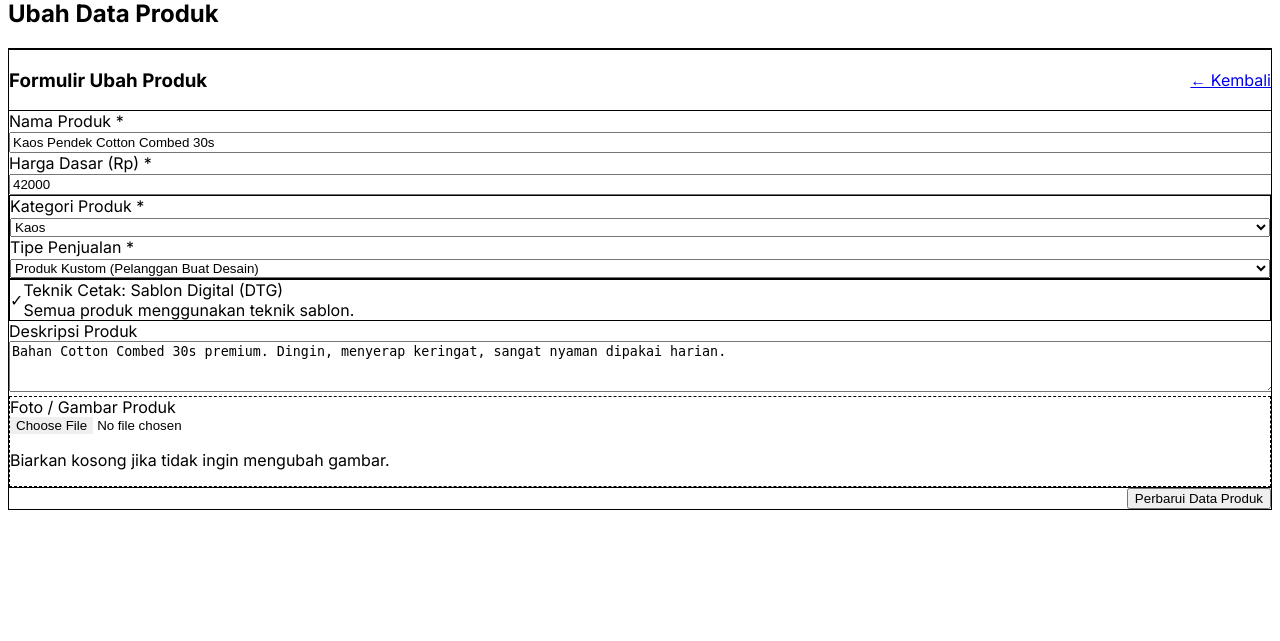
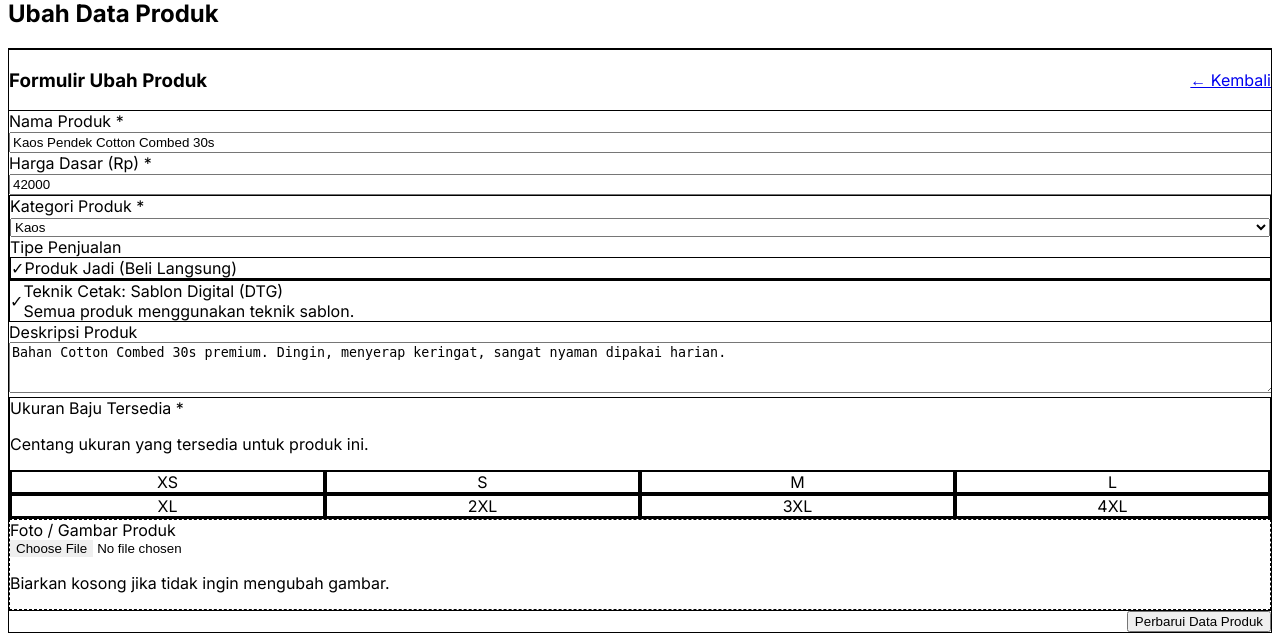
Before and after one commit to Reyonl/project_TA, a Laravel app: page /admin/products/1/edit in a window 1280 px wide. Shown: the part 1058-1699 px from the top of the page. Before the commit the page ends 1568 px from the top, so only its background shows below. Run offline with Laravel 12, Linux system fonts and the light colour scheme; a user stored in the database is signed in; data comes from the database, SQL or seed files in the repository; style sheets or scripts are compiled from the project's sources; parts of the project's set-up code (start-up, migrations or seed data) failed here and were passed over; some libraries are stand-ins or nearby versions.

Commit message:
last add

```diff
--- a/app/Http/Controllers/Admin/ProductController.php
+++ b/app/Http/Controllers/Admin/ProductController.php
@@ -28,10 +28,13 @@
             'tipe_produk' => 'required|in:kustom,jadi',
             'harga_dasar' => 'required|numeric|min:0',
             'deskripsi' => 'nullable|string',
-            'gambar_produk' => 'nullable|image|mimes:jpeg,png,jpg|max:2048'
+            'gambar_produk' => 'nullable|image|mimes:jpeg,png,jpg|max:2048',
+            'ukuran_tersedia' => 'nullable|array',
+            'ukuran_tersedia.*' => 'string|in:XS,S,M,L,XL,2XL,3XL,4XL'
         ]);
 
-        $data = $request->except('gambar_produk');
+        $data = $request->except(['gambar_produk', 'ukuran_tersedia']);
+        $data['ukuran_tersedia'] = json_encode($request->input('ukuran_tersedia', []));
 
         if ($request->hasFile('gambar_produk')) {
             $data['gambar_produk'] = $request->file('gambar_produk')->store('products', 'public');
@@ -55,10 +58,13 @@
             'tipe_produk' => 'required|in:kustom,jadi',
             'harga_dasar' => 'required|numeric|min:0',
             'deskripsi' => 'nullable|string',
-            'gambar_produk' => 'nullable|image|mimes:jpeg,png,jpg|max:2048'
+            'gambar_produk' => 'nullable|image|mimes:jpeg,png,jpg|max:2048',
+            'ukuran_tersedia' => 'nullable|array',
+            'ukuran_tersedia.*' => 'string|in:XS,S,M,L,XL,2XL,3XL,4XL'
         ]);
 
-        $data = $request->except('gambar_produk');
+        $data = $request->except(['gambar_produk', 'ukuran_tersedia']);
+        $data['ukuran_tersedia'] = json_encode($request->input('ukuran_tersedia', []));
 
         if ($request->hasFile('gambar_produk')) {
             if ($product->gambar_produk) {
--- a/app/Models/Produk.php
+++ b/app/Models/Produk.php
@@ -16,6 +16,11 @@
         'deskripsi',
         'tipe_produk',
         'gambar_produk',
+        'ukuran_tersedia',
+    ];
+
+    protected $casts = [
+        'ukuran_tersedia' => 'array',
     ];
 
     public function orderDetails()
--- a/resources/views/admin/products/edit.blade.php
+++ b/resources/views/admin/products/edit.blade.php
@@ -53,11 +53,12 @@
                         </div>
 
                         <div>
-                            <label for="tipe_produk" class="block text-sm font-bold text-slate-700 mb-1">Tipe Penjualan <span class="text-red-500">*</span></label>
-                            <select name="tipe_produk" id="tipe_produk" class="w-full rounded-xl border-slate-300 focus:border-indigo-500 focus:ring-indigo-500 shadow-sm transition">
-                                <option value="kustom" {{ (old('tipe_produk', $product->tipe_produk) == 'kustom') ? 'selected' : '' }}>Produk Kustom (Pelanggan Buat Desain)</option>
-                                <option value="jadi" {{ (old('tipe_produk', $product->tipe_produk) == 'jadi') ? 'selected' : '' }}>Produk Jadi (Beli Langsung)</option>
-                            </select>
+                            <label class="block text-sm font-bold text-slate-700 mb-1">Tipe Penjualan</label>
+                            <input type="hidden" name="tipe_produk" value="jadi">
+                            <div class="w-full rounded-xl border border-emerald-200 bg-emerald-50 shadow-sm px-4 py-2.5 flex items-center gap-2">
+                                <div class="w-5 h-5 rounded-full bg-emerald-500 flex items-center justify-center text-white text-xs font-bold">✓</div>
+                                <span class="text-sm font-bold text-emerald-700">Produk Jadi (Beli Langsung)</span>
+                            </div>
                         </div>
                     </div>
 
@@ -74,6 +75,34 @@
                     <div>
                         <label for="deskripsi" class="block text-sm font-bold text-slate-700 mb-1">Deskripsi Produk</label>
                         <textarea name="deskripsi" id="deskripsi" rows="3" class="w-full rounded-xl border-slate-300 focus:border-indigo-500 focus:ring-indigo-500 shadow-sm transition">{{ old('deskripsi', $product->deskripsi) }}</textarea>
+                    </div>
+
+                    {{-- Ukuran Baju --}}
+                    <div class="bg-amber-50/50 p-5 rounded-xl border border-amber-200">
+                        <label class="block text-sm font-bold text-slate-800 mb-1">Ukuran Baju Tersedia <span class="text-red-500">*</span></label>
+                        <p class="text-xs text-slate-500 font-medium mb-4">Centang ukuran yang tersedia untuk produk ini.</p>
+                        @error('ukuran_tersedia')<p class="text-red-500 text-xs mb-2">{{ $message }}</p>@enderror
+                        @php
+                            $savedSizes = old('ukuran_tersedia', $product->ukuran_tersedia ?? []);
+                            if (is_string($savedSizes)) $savedSizes = json_decode($savedSizes, true) ?? [];
+                        @endphp
+                        <div class="grid grid-cols-4 sm:grid-cols-8 gap-2">
+                            @foreach(['XS','S','M','L','XL','2XL','3XL','4XL'] as $size)
+                                <label class="relative cursor-pointer group">
+                                    <input type="checkbox" name="ukuran_tersedia[]" value="{{ $size }}"
+                                           class="peer sr-only"
+                                           {{ is_array($savedSizes) && in_array($size, $savedSizes) ? 'checked' : '' }}>
+                                    <div class="flex items-center justify-center h-11 rounded-xl border-2 border-slate-200 bg-white text-slate-600 text-sm font-bold transition-all
+                                                peer-checked:border-indigo-500 peer-checked:bg-indigo-50 peer-checked:text-indigo-700 peer-checked:ring-2 peer-checked:ring-indigo-200
+                                                group-hover:border-indigo-300 group-hover:shadow-sm">
+                                        {{ $size }}
+                                    </div>
+                                    <div class="absolute -top-1 -right-1 w-4 h-4 bg-indigo-500 rounded-full items-center justify-center text-white text-[10px] hidden peer-checked:flex shadow">
+                                        ✓
+                                    </div>
+                                </label>
+                            @endforeach
+                        </div>
                     </div>
 
                     <div class="bg-indigo-50/50 p-5 rounded-xl border border-indigo-100 border-dashed">
```
Also changed, not shown: resources/views/admin/products/create.blade.php (+30 -6 lines), resources/views/admin/products/index.blade.php (+17 -1 lines), resources/views/customer/products/show.blade.php (+6 -1 lines).
